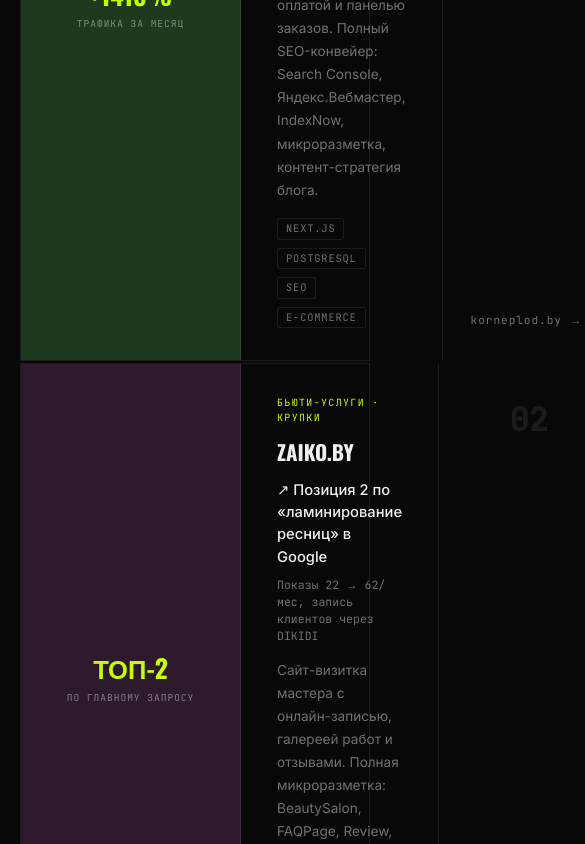
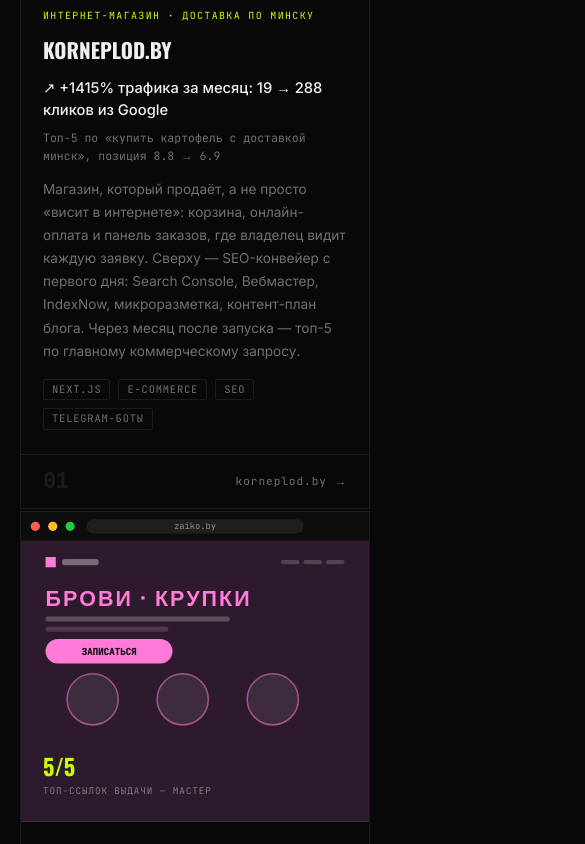
Before and after one commit to chanelanalovich-cyber/evgeny-zaiko.by, a Next.js app: page / in a window 390 px wide. Shown: the part 5000-5844 px from the top of the page, 585 px wide, since content can reach past the window. Built offline with nearby package versions, Linux system fonts and the light colour scheme.

Commit message:
refactor: project section updated

```diff
--- a/app/globals.css
+++ b/app/globals.css
@@ -142,6 +142,58 @@
   box-shadow:
     0 20px 60px rgba(0, 0, 0, 0.5),
     0 0 0 1px rgba(200, 255, 0, 0.2);
+}
+
+/* Cases section: mock photo | content | number+domain */
+.case-card {
+  display: grid;
+  grid-template-columns: 280px 1fr 170px;
+  cursor: pointer;
+}
+.case-media {
+  border-right: 1px solid var(--border);
+}
+.case-content {
+  padding: 30px 34px;
+  display: flex;
+  flex-direction: column;
+  justify-content: space-between;
+  gap: 16px;
+  min-width: 0;
+}
+.case-side {
+  padding: 32px 28px;
+  border-left: 1px solid var(--border);
+}
+.case-num {
+  font-family: var(--font-mono);
+  font-size: 2rem;
+  font-weight: 700;
+  line-height: 1;
+  color: rgba(255, 255, 255, 0.08);
+}
+@media (max-width: 960px) {
+  .case-card {
+    grid-template-columns: 1fr;
+  }
+  .case-media {
+    border-right: none;
+    border-bottom: 1px solid var(--border);
+  }
+  .case-content {
+    padding: 24px 22px;
+  }
+  .case-side {
+    flex-direction: row !important;
+    align-items: center !important;
+    justify-content: space-between;
+    padding: 16px 22px;
+    border-left: none;
+    border-top: 1px solid var(--border);
+  }
+  .case-num {
+    font-size: 1.3rem;
+  }
 }
 
 /* Tag */
--- a/components/ProjectsSection.tsx
+++ b/components/ProjectsSection.tsx
@@ -3,81 +3,317 @@
 import { useState } from "react";
 import { useInView } from "@/lib/useInView";
 
-// Реальные кейсы с данными Google Search Console — главный аргумент
-const projects = [
+type CaseLayout = "shop" | "beauty" | "landing" | "services" | "builder";
+
+interface Project {
+  num: string;
+  title: string;
+  sub: string;
+  result: string;
+  resultDetail: string;
+  desc: string;
+  tags: string[];
+  link: string;
+  domain: string;
+  color: string;
+  metric: string;
+  metricLabel: string;
+  mock: { layout: CaseLayout; accent: string; word: string };
+}
+
+// Реальные кейсы — цифры из Google Search Console и Яндекс.Метрики, проверяемы на месте
+const projects: Project[] = [
   {
     num: "01",
     title: "Korneplod.by",
-    sub: "Доставка картофеля · Минск",
-    result: "19 → 288 кликов/мес из Google за месяц (+1415%)",
-    resultDetail: "Позиция 8.8 → 6.9, топ-5 по «купить картофель с доставкой Минск»",
-    desc: "Интернет-магазин с корзиной, оплатой и панелью заказов. Полный SEO-конвейер: Search Console, Яндекс.Вебмастер, IndexNow, микроразметка, контент-стратегия блога.",
-    tags: ["Next.js", "PostgreSQL", "SEO", "E-commerce"],
+    sub: "Интернет-магазин · Доставка по Минску",
+    result: "+1415% трафика за месяц: 19 → 288 кликов из Google",
+    resultDetail: "Топ-5 по «купить картофель с доставкой минск», позиция 8.8 → 6.9",
+    desc: "Магазин, который продаёт, а не просто «висит в интернете»: корзина, онлайн-оплата и панель заказов, где владелец видит каждую заявку. Сверху — SEO-конвейер с первого дня: Search Console, Вебмастер, IndexNow, микроразметка, контент-план блога. Через месяц после запуска — топ-5 по главному коммерческому запросу.",
+    tags: ["Next.js", "E-commerce", "SEO", "Telegram-боты"],
     link: "https://korneplod.by",
     domain: "korneplod.by",
     color: "#1e3a1e",
     metric: "+1415%",
-    metricLabel: "трафика за месяц",
+    metricLabel: "трафика за первый месяц",
+    mock: { layout: "shop", accent: "#c8ff00", word: "Картофель" },
   },
   {
     num: "02",
     title: "Zaiko.by",
-    sub: "Бьюти-услуги · Крупки",
-    result: "Позиция 2 по «ламинирование ресниц» в Google",
-    resultDetail: "Показы 22 → 62/мес, запись клиентов через DIKIDI",
-    desc: "Сайт-визитка мастера с онлайн-записью, галереей работ и отзывами. Полная микроразметка: BeautySalon, FAQPage, Review, AggregateRating.",
-    tags: ["Next.js", "Schema.org", "Online-запись"],
+    sub: "Брови и ресницы · Крупки",
+    result: "«Брови крупки» — все 5 первых ссылок выдачи ведут к мастеру",
+    resultDetail: "Вся первая страница Google работает на одного специалиста",
+    desc: "Сайт-визитка, который забрал выдачу целого города: онлайн-запись через DIKIDI, галерея работ, живые отзывы клиентов. Разметка BeautySalon, FAQPage, Review и AggregateRating превращает сниппет в витрину — клиент записывается раньше, чем успевает сравнить конкурентов.",
+    tags: ["Next.js", "Schema.org", "DIKIDI", "Локальное SEO"],
     link: "https://zaiko.by",
     domain: "zaiko.by",
     color: "#2d1a2d",
-    metric: "ТОП-2",
-    metricLabel: "по главному запросу",
+    metric: "5/5",
+    metricLabel: "топ-ссылок выдачи — мастер",
+    mock: { layout: "beauty", accent: "#ff7ad9", word: "Брови · Крупки" },
   },
   {
     num: "03",
-    title: "Krunki-Master.by",
-    sub: "Ручная заточка · доставка по РБ",
-    result: "Переобход всех страниц Яндексе за 1 день",
-    resultDetail: "FAQPage-разметка, доставка по всей Беларуси, заявки с наложенным платежом",
-    desc: "Лендинг мастерской с прайсом, формой заявки и блогом. Настроен полный цикл индексации в обеих поисковых системах.",
-    tags: ["React", "FAQ Schema", "Яндекс+Google"],
+    title: "Krupki-Master.by",
+    sub: "Заточка ножей · Доставка по всей РБ",
+    result: "Весь сайт в индексе Яндекса через сутки после запуска",
+    resultDetail: "Заявки с наложенным платежом со всей Беларуси — без обзвонов",
+    desc: "Лендинг мастерской заточки: понятный прайс, форма заявки и блог под живые запросы. Оплата при получении снимает страх первой покупки, а FAQPage-разметка выносит ответы прямо в поисковую выдачу. Результат — заявки на заточку идут из каждого уголка страны уже с первого месяца.",
+    tags: ["React", "FAQ Schema", "Наложенный платёж"],
     link: "https://krupki-master.by",
     domain: "krupki-master.by",
     color: "#1a2430",
-    metric: "1 день",
-    metricLabel: "до переобхода страниц",
+    metric: "100%",
+    metricLabel: "страниц в индексе за сутки",
+    mock: { layout: "landing", accent: "#7ad0ff", word: "Заточка" },
   },
   {
     num: "04",
     title: "Komfortremont.by",
-    sub: "Ремонт и стройка · Полоцк",
-    result: "10/10 страниц в индексе Яндекса",
-    resultDetail: "Позиции 2–4 по «прокат инструмента» уже без активного продвижения",
-    desc: "Многостраничный сайт строительной компании: 9 страниц услуг, каждая — под свой кластер запросов с ценами и JSON-LD.",
-    tags: ["Next.js", "Многостраничник", "Service Schema"],
+    sub: "Прокат инструмента · Полоцк",
+    result: "Позиции 2–4 по «прокат инструмента» — без бюджета на рекламу",
+    resultDetail: "Каждая из 9 страниц услуг собирает свой кластер запросов",
+    desc: "Многостраничник строительной компании: 9 страниц услуг с ценами и JSON-LD, каждая — под свой кластер запросов. Клиент попадает на нужную услугу прямо из выдачи, минуя главное меню. Топ-позиции по главному запросу получены чистым SEO — без единого рубля на контекст.",
+    tags: ["Next.js", "9 страниц услуг", "Service Schema"],
     link: "https://komfortremont.by",
     domain: "komfortremont.by",
     color: "#26171a",
-    metric: "10/10",
-    metricLabel: "страниц в индексе",
+    metric: "ТОП-4",
+    metricLabel: "«прокат инструмента» без рекламы",
+    mock: { layout: "services", accent: "#ffb35c", word: "Прокат" },
   },
   {
     num: "05",
     title: "Betonniy-ritm.by",
     sub: "Подъём домов · Новолукомль",
-    result: "Индексация с нуля за первую неделю",
-    resultDetail: "9 страниц услуг, IndexNow-пинг, OG-картинки генерируются автоматически",
-    desc: "Сайт для нишевой строительной услуги: подъём домов и замена фундаментов. Запущен с полным SEO-фундаментом с первого дня.",
+    result: "От нуля до полной индексации — за первую неделю после запуска",
+    resultDetail: "9 посадочных страниц, IndexNow-пинг, OG-картинки генерируются сами",
+    desc: "Сайт для редкой ниши — подъём домов и замена фундаментов, где заказчик ищет исполнителя в поиске, а не по объявлению. 9 посадочных под кластеры запросов, IndexNow-пинг и автогенерация OG-картинок: поисковики забрали все страницы за неделю, и у бизнеса появилась витрина в интернете с первого дня.",
     tags: ["Next.js", "IndexNow", "Динамический OG"],
     link: "https://betonniy-ritm.by",
     domain: "betonniy-ritm.by",
     color: "#26261a",
-    metric: "9 стр.",
-    metricLabel: "в индексе за неделю",
+    metric: "7 дней",
+    metricLabel: "от нуля до индексации",
+    mock: { layout: "builder", accent: "#ffd84d", word: "Подъём домов" },
   },
 ];
 
-type Project = (typeof projects)[0];
+/* ---------- Мок-скриншот сайта: окно браузера + стилизованная вёрстка ---------- */
+
+function Dash({
+  x,
+  y,
+  w,
+  h = 5,
+  o = 0.25,
+}: {
+  x: number;
+  y: number;
+  w: number;
+  h?: number;
+  o?: number;
+}) {
+  return (
+    <rect x={x} y={y} width={w} height={h} rx={2} fill={`rgba(255,255,255,${o})`} />
+  );
+}
+
+function MockBody({ p }: { p: Project }) {
+  const { layout, accent } = p.mock;
+
+  if (layout === "shop") {
+    return (
+      <g>
+        <rect x={24} y={124} width={92} height={22} rx={3} fill={accent} />
+        <text
+          x={70}
+          y={139}
+          textAnchor="middle"
+          fontFamily="var(--font-mono)"
+          fontSize={9}
+          fontWeight={700}
+          fill="#0a0a0a"
+        >
+          ЗАКАЗАТЬ
+        </text>
+        {[24, 122, 220].map((x) => (
+          <g key={x}>
+            <rect x={x} y={160} width={88} height={42} rx={3} fill="rgba(255,255,255,0.07)" />
+            <rect x={x + 8} y={168} width={26} height={26} rx={2} fill="rgba(255,255,255,0.14)" />
+            <Dash x={x + 42} y={172} w={34} h={5} o={0.3} />
+            <rect x={x + 42} y={182} width={22} height={5} rx={2} fill={accent} opacity={0.85} />
+          </g>
+        ))}
+      </g>
+    );
+  }
+
+  if (layout === "beauty") {
+    return (
+      <g>
+        <rect x={24} y={124} width={124} height={24} rx={12} fill={accent} />
+        <text
+          x={86}
+          y={139.5}
+          textAnchor="middle"
+          fontFamily="var(--font-mono)"
+          fontSize={9}
+          fontWeight={700}
+          fill="#0a0a0a"
+        >
+          ЗАПИСАТЬСЯ
+        </text>
+        {[70, 158, 246].map((cx) => (
+          <circle
+            key={cx}
+            cx={cx}
+            cy={183}
+            r={25}
+            fill="rgba(255,255,255,0.08)"
+            stroke={accent}
+            strokeOpacity={0.55}
+            strokeWidth={1.5}
+          />
+        ))}
+      </g>
+    );
+  }
+
+  if (layout === "landing") {
+    return (
+      <g>
+        {[132, 148, 164].map((y) => (
+          <g key={y}>
+            <Dash x={24} y={y} w={118} />
+            <rect x={152} y={y} width={36} height={5} rx={2} fill={accent} opacity={0.85} />
+          </g>
+        ))}
+        <rect x={24} y={184} width={132} height={22} rx={3} fill={accent} />
+        <text
+          x={90}
+          y={198.5}
+          textAnchor="middle"
+          fontFamily="var(--font-mono)"
+          fontSize={8.5}
+          fontWeight={700}
+          fill="#0a0a0a"
+        >
+          ОСТАВИТЬ ЗАЯВКУ
+        </text>
+      </g>
+    );
+  }
+
+  if (layout === "services") {
+    return (
+      <g>
+        {[
+          [24, 128],
+          [178, 128],
+          [24, 170],
+          [178, 170],
+        ].map(([x, y]) => (
+          <g key={`${x}-${y}`}>
+            <rect x={x} y={y} width={138} height={34} rx={3} fill="rgba(255,255,255,0.07)" />
+            <rect x={x + 10} y={y + 9} width={26} height={5} rx={2} fill={accent} />
+            <Dash x={x + 10} y={y + 20} w={72} h={4} o={0.28} />
+          </g>
+        ))}
+      </g>
+    );
+  }
+
+  // builder: силуэт дома со стрелкой подъёма
+  return (
+    <g>
+      <Dash x={24} y={130} w={150} />
+      <Dash x={24} y={142} w={112} o={0.16} />
+      <Dash x={24} y={154} w={132} o={0.16} />
+      <rect x={24} y={184} width={120} height={22} rx={3} fill={accent} />
+      <text
+        x={84}
+        y={198.5}
+        textAnchor="middle"
+        fontFamily="var(--font-mono)"
+        fontSize={8.5}
+        fontWeight={700}
+        fill="#0a0a0a"
+      >
+        РАСЧЁТ ЦЕНЫ
+      </text>
+      <polygon
+        points="240,152 278,122 316,152"
+        fill="none"
+        stroke={accent}
+        strokeWidth={2}
+      />
+      <rect x={254} y={152} width={48} height={42} fill="none" stroke={accent} strokeWidth={2} />
+      <rect x={272} y={174} width={13} height={20} fill={accent} />
+      <path
+        d="M278 114 V96 M270 104 L278 96 L286 104"
+        fill="none"
+        stroke={accent}
+        strokeWidth={2}
+      />
+    </g>
+  );
+}
+
+function MockPhoto({ p }: { p: Project }) {
+  return (
+    <svg
+      viewBox="0 0 340 220"
+      role="img"
+      aria-label={`Макет сайта ${p.domain}`}
+      style={{ display: "block", width: "100%", height: "auto" }}
+    >
+      {/* Хром браузера */}
+      <rect width={340} height={28} fill="#0d0d0d" />
+      <circle cx={14} cy={14} r={4.5} fill="#ff5f57" />
+      <circle cx={31} cy={14} r={4.5} fill="#febc2e" />
+      <circle cx={48} cy={14} r={4.5} fill="#28c840" />
+      <rect x={64} y={7} width={212} height={14} rx={7} fill="rgba(255,255,255,0.07)" />
+      <text
+        x={170}
+        y={16.5}
+        textAnchor="middle"
+        fontFamily="var(--font-mono)"
+        fontSize={8.5}
+        fill="rgba(255,255,255,0.5)"
+      >
+        {p.domain}
+      </text>
+
+      {/* Страница */}
+      <rect y={28} width={340} height={192} fill={p.color} />
+      {/* Навбар */}
+      <rect x={24} y={44} width={10} height={10} fill={p.mock.accent} />
+      <rect x={40} y={46} width={36} height={6} rx={3} fill="rgba(255,255,255,0.35)" />
+      <Dash x={298} y={47} w={18} h={4} o={0.18} />
+      <Dash x={276} y={47} w={18} h={4} o={0.18} />
+      <Dash x={254} y={47} w={18} h={4} o={0.18} />
+      {/* Заголовок героя */}
+      <text
+        x={24}
+        y={92}
+        fontFamily="var(--font-display)"
+        fontWeight={700}
+        fontSize={21}
+        letterSpacing={2}
+        fill={p.mock.accent}
+      >
+        {p.mock.word.toUpperCase()}
+      </text>
+      <Dash x={24} y={102} w={180} h={5} o={0.22} />
+      <Dash x={24} y={112} w={120} h={5} o={0.14} />
+      <MockBody p={p} />
+    </svg>
+  );
+}
+
+/* ---------- Карточка кейса ---------- */
 
 function ProjectCard({ project: p, index }: { project: Project; index: number }) {
   const { ref, visible } = useInView(0.1);
@@ -86,10 +322,8 @@
   return (
     <div
       ref={ref as React.RefObject<HTMLDivElement>}
-      className="project-card"
+      className="project-card case-card"
       style={{
-        display: "grid",
-        gridTemplateColumns: "220px 1fr auto",
         border: "1px solid var(--border)",
         background: hovered ? "rgba(255,255,255,0.02)" : "var(--bg)",
         opacity: visible ? 1 : 0,
@@ -102,23 +336,30 @@
       onMouseLeave={() => setHovered(false)}
       onClick={() => window.open(p.link, "_blank")}
     >
-      {/* Метрика-результат */}
+      {/* Мок-скриншот + метрика-результат */}
       <div
+        className="case-media"
         style={{
           background: p.color,
           display: "flex",
           flexDirection: "column",
+        }}
+      >
+        <MockPhoto p={p} />
+        <div
+          style={{
+            padding: "18px 22px 22px",
+            flex: 1,
+            display: "flex",
+            flexDirection: "column",
             justifyContent: "center",
-          alignItems: "center",
-          padding: "32px 20px",
-          borderRight: "1px solid var(--border)",
           }}
         >
           <div
             style={{
               fontFamily: "var(--font-display)",
               fontWeight: 700,
-            fontSize: "clamp(1.6rem,3vw,2.6rem)",
+              fontSize: "clamp(1.4rem, 2.2vw, 2rem)",
               color: "var(--accent)",
               textTransform: "uppercase",
               lineHeight: 1,
@@ -129,29 +370,20 @@
           <div
             style={{
               fontFamily: "var(--font-mono)",
-            fontSize: "0.6rem",
+              fontSize: "0.58rem",
               color: "var(--muted)",
               letterSpacing: "0.1em",
               textTransform: "uppercase",
-            marginTop: 10,
-            textAlign: "center",
-            maxWidth: 140,
+              marginTop: 8,
             }}
           >
             {p.metricLabel}
           </div>
         </div>
+      </div>
 
       {/* Контент */}
-      <div
-        style={{
-          padding: "32px 36px",
-          display: "flex",
-          flexDirection: "column",
-          justifyContent: "space-between",
-          gap: 16,
-        }}
-      >
+      <div className="case-content">
         <div>
           <div
             style={{
@@ -212,27 +444,17 @@
         </div>
       </div>
 
-      {/* Домен-ссылка */}
+      {/* Номер + домен-ссылка */}
       <div
+        className="case-side"
         style={{
-          padding: "32px 28px",
           display: "flex",
           flexDirection: "column",
           justifyContent: "space-between",
           alignItems: "flex-end",
-          borderLeft: "1px solid var(--border)",
         }}
       >
-        <span
-          style={{
-            fontFamily: "var(--font-mono)",
-            fontSize: "2rem",
-            fontWeight: 700,
-            color: "rgba(255,255,255,0.08)",
-          }}
-        >
-          {p.num}
-        </span>
+        <span className="case-num">{p.num}</span>
         <div
           style={{
             display: "flex",
@@ -304,8 +526,9 @@
                 fontSize: "0.78rem",
               }}
             >
-              Все сайты живые, кликабельные. Цифры — из Google Search Console и Яндекс.Вебмастера,
-              проверяемы на месте.
+              Все сайты живые и кликабельные. Цифры — из Google Search Console и
+              Яндекс.Метрики, проверяемы на месте. Изображения в карточках — стилизованные
+              макеты проектов.
             </p>
           </div>
           <div style={{ display: "flex", flexDirection: "column", gap: 2 }}>
```
Lines whose indentation alone changed are shown as unchanged.
